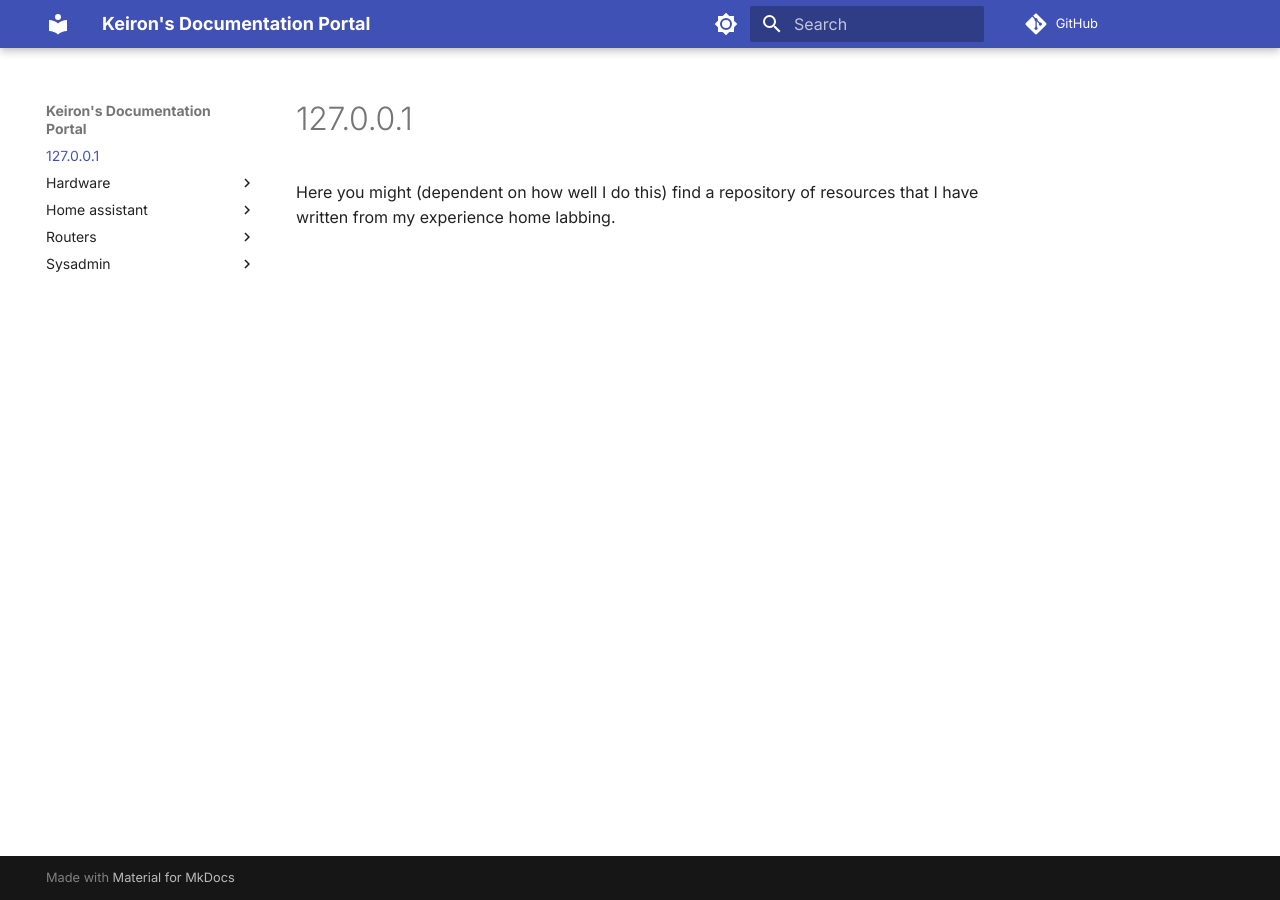
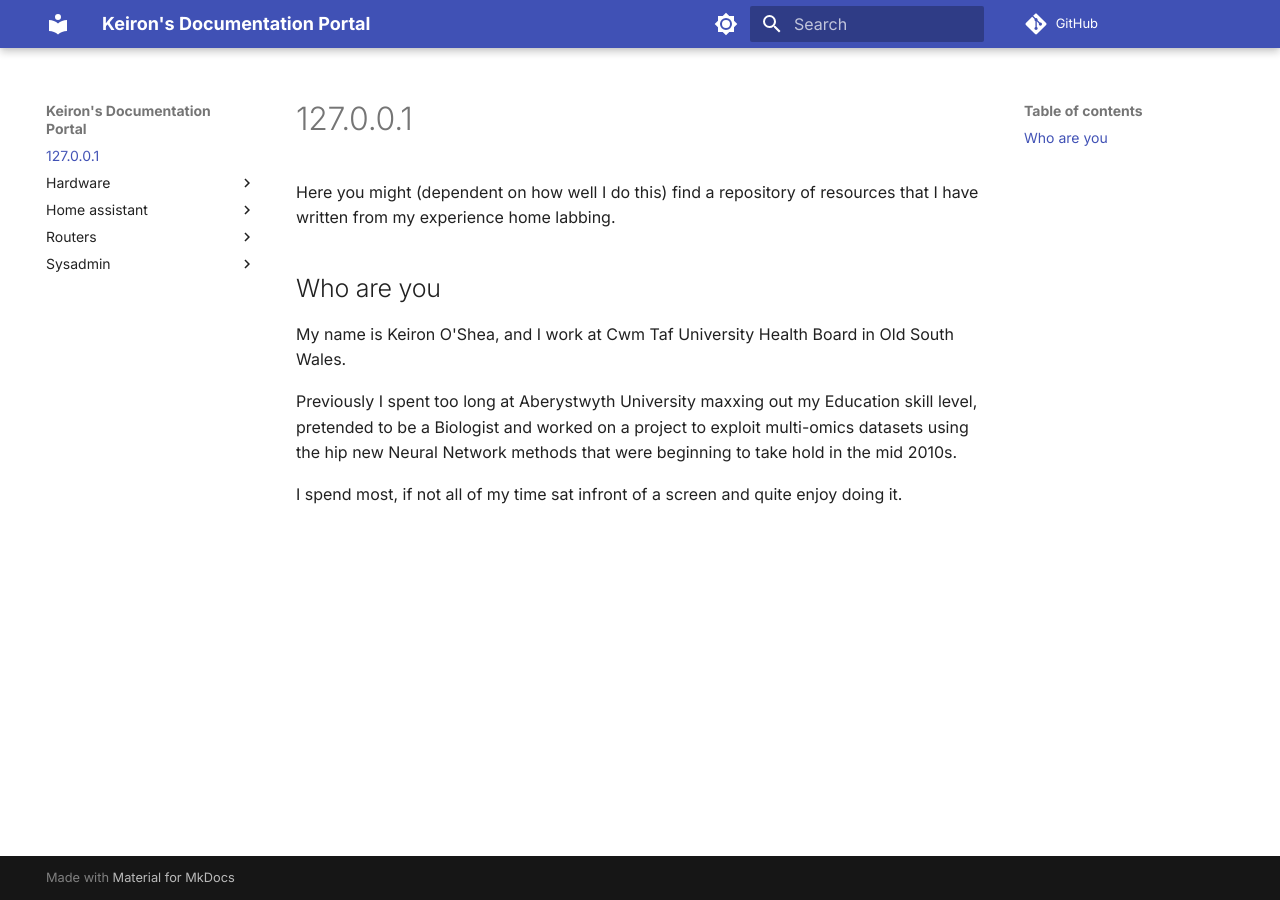
Before and after one commit to KeironO/docs, an MkDocs documentation site: the page built from docs/index.md, in a window 1280 px wide. Built offline with MkDocs 1.6.1 and Material for MkDocs 9.7.7, drawn with Linux system fonts in a browser that asks for light colours; comment, search, counter and statistics services are not loaded.

Commit message:
Added introduction

```diff
--- a/docs/index.md
+++ b/docs/index.md
@@ -1,3 +1,11 @@
 # 127.0.0.1
 
 Here you might (dependent on how well I do this) find a repository of resources that I have written from my experience home labbing.
+
+## Who are you
+
+My name is Keiron O'Shea, and I work at Cwm Taf University Health Board in Old South Wales.
+
+Previously I spent too long at Aberystwyth University maxxing out my Education skill level, pretended to be a Biologist and worked on a project to exploit multi-omics datasets using the hip new Neural Network methods that were beginning to take hold in the mid 2010s.
+
+I spend most, if not all of my time sat infront of a screen and quite enjoy doing it.
```
